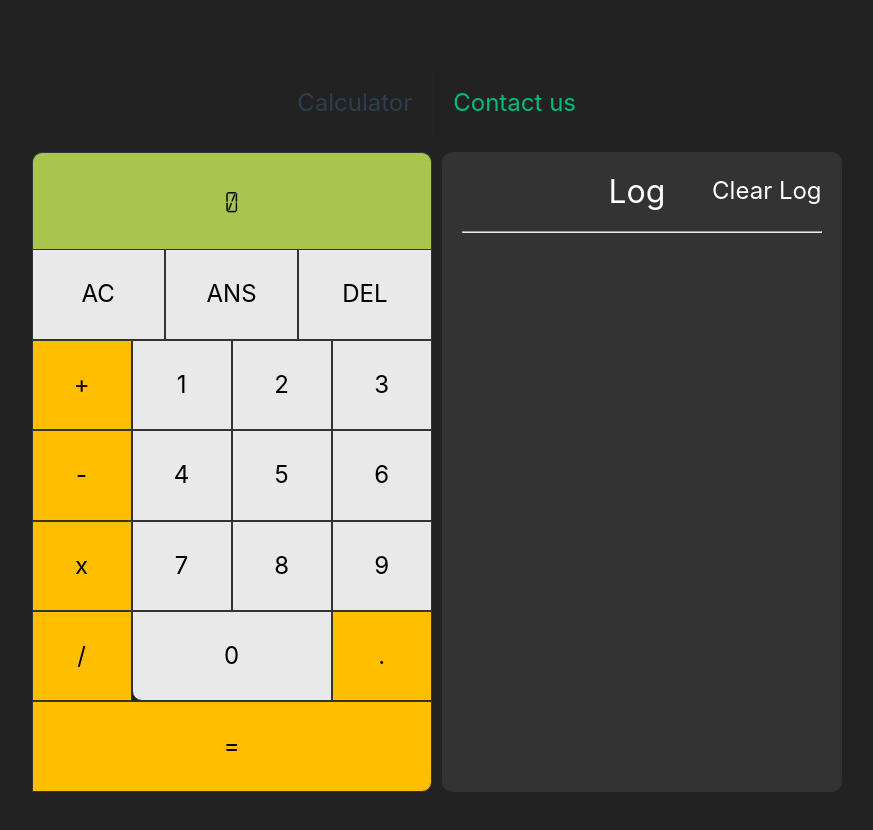
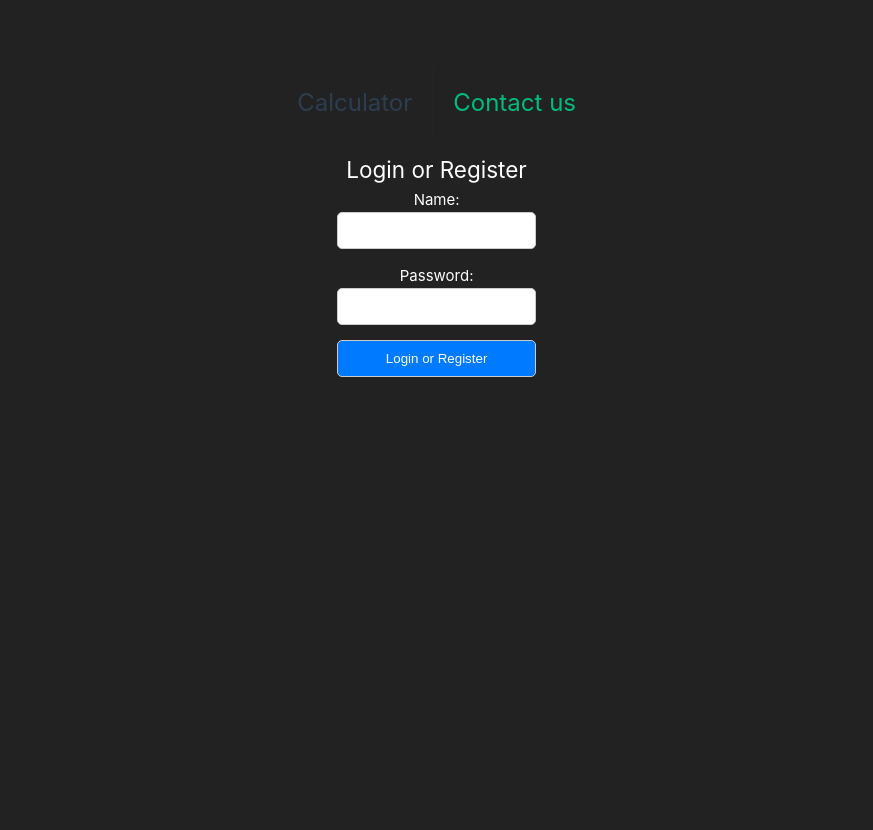
Before and after one commit to OHeggum/vue_calculator, a Vue app: page / in a window 1280 px wide. Shown: the top 830 px of the page, without its empty margins (197-1070 px from the left). After the commit the page ends 800 px from the top, so only its background shows below. Built offline with nearby package versions, Linux system fonts and the light colour scheme.

Commit message:
for push to central

```diff
--- /dev/null
+++ b/src/components/CalcHistoryLog.vue
@@ -0,0 +1,116 @@
+<template>
+    <div class="pagination-list">
+        <div class="pagination-item" v-for="(item, index) in paginatedItems" :key="index">
+            <div class="calculation">
+                <span>{{ item.num1 }}</span>
+                <span>{{ item.operator }}</span>
+                <span>{{ item.num2 }}</span>
+                <span>=</span>
+                <span>{{ item.result }}</span>
+            </div>
+        </div>
+        <div class="pagination-controls">
+            <button @click="previousPage" :disabled="currentPage === 1">Previous</button>
+            <button @click="nextPage" :disabled="currentPage === totalPages">Next</button>
+        </div>
+    </div>
+</template>
+
+<script>
+export default {
+    data() {
+        return {
+            items: [],
+            pageSize: 10,
+            currentPage: 1
+        };
+    },
+    computed: {
+        totalPages() {
+            return Math.ceil(this.items.length / this.pageSize);
+        },
+        paginatedItems() {
+            const startIndex = (this.currentPage - 1) * this.pageSize;
+            const endIndex = startIndex + this.pageSize;
+            return this.items.slice(startIndex, endIndex);
+        }
+    },
+    methods: {
+        previousPage() {
+            if (this.currentPage > 1) {
+                this.currentPage--;
+            }
+        },
+        nextPage() {
+            if (this.currentPage < this.totalPages) {
+                this.currentPage++;
+            }
+        }
+    },
+    created() {
+        // Populate items with example calculations (you can replace this with your actual data)
+        for (let i = 0; i < 50; i++) {
+            const num1 = Math.floor(Math.random() * 10) + 1;
+            const num2 = Math.floor(Math.random() * 10) + 1;
+            const operators = ['+', '-', '*', '/'];
+            const operator = operators[Math.floor(Math.random() * operators.length)];
+            let result;
+            switch (operator) {
+                case '+':
+                    result = num1 + num2;
+                    break;
+                case '-':
+                    result = num1 - num2;
+                    break;
+                case '*':
+                    result = num1 * num2;
+                    break;
+                case '/':
+                    result = num1 / num2;
+                    break;
+                default:
+                    result = num1 + num2;
+            }
+            this.items.push({
+                num1,
+                num2,
+                operator,
+                result
+            });
+        }
+    }
+};
+</script>
+
+<style scoped>
+.pagination-list {
+    display: flex;
+    flex-wrap: wrap;
+    justify-content: space-between;
+}
+
+.pagination-item {
+    width: 48%;
+    margin-bottom: 10px;
+}
+
+.calculation {
+    display: flex;
+    justify-content: space-between;
+    align-items: center;
+    padding: 5px;
+    border: 1px solid #ccc;
+    border-radius: 5px;
+}
+
+button {
+    margin-top: 10px;
+    padding: 5px 10px;
+    cursor: pointer;
+}
+
+button:disabled {
+    cursor: not-allowed;
+    opacity: 0.6;
+}
+</style>
--- /dev/null
+++ b/src/components/LoginPage.vue
@@ -0,0 +1,88 @@
+<template>
+    <div class="login-container">
+        <h2>Login or Register</h2>
+        <form @submit.prevent="loginOrRegister">
+            <div class="form-group">
+                <label for="name">Name:</label>
+                <input type="text" id="name" v-model="name" required>
+            </div>
+            <div class="form-group">
+                <label for="password">Password:</label>
+                <input type="password" id="password" v-model="password" required>
+            </div>
+            <button type="submit">Login or Register</button>
+        </form>
+    </div>
+</template>
+
+<script>
+export default {
+    data() {
+        return {
+            name: '',
+            password: ''
+        };
+    },
+    methods: {
+        loginOrRegister() {
+            const requestData = {
+                name: this.name,
+                password: this.password
+            };
+
+            fetch('http://localhost:8080/loginOrRegister', { // Update the URL to match your backend endpoint
+                method: 'POST',
+                headers: {
+                    'Content-Type': 'application/json'
+                },
+                body: JSON.stringify(requestData)
+            })
+                .then(response => {
+                    if (!response.ok) {
+                        throw new Error('Failed to login or register');
+                    }
+                    // Handle successful login or registration response here
+                    // For example, you might redirect the user to the home page or display a success message
+                    console.log('Login or registration successful');
+                    // Redirect to home page or perform other actions as needed
+                })
+                .catch(error => {
+                    console.error('Error logging in or registering:', error);
+                    // Handle error, such as displaying an error message to the user
+                    console.log('Something went wrong, please try again.');
+                });
+        }
+    }
+};
+</script>
+
+<style scoped>
+.login-container {
+    max-width: 300px;
+    margin: auto;
+}
+
+.form-group {
+    margin-bottom: 15px;
+}
+
+label {
+    display: block;
+}
+
+input[type="text"],
+input[type="password"],
+button {
+    width: 100%;
+    padding: 10px;
+    border: 1px solid #ccc;
+    border-radius: 5px;
+    box-sizing: border-box;
+}
+
+button {
+    background-color: #007bff;
+    color: #fff;
+    cursor: pointer;
+}
+</style>
--- a/src/router/index.js
+++ b/src/router/index.js
@@ -1,10 +1,16 @@
 import { createRouter, createWebHistory} from "vue-router";
 import Calculator_view from "../views/CalculatorView.vue";
 import FormView from "../views/FormView.vue";
+import loginView from "@/views/LoginView.vue";
 
 export default createRouter({
     history: createWebHistory(),
     routes: [
+        {
+            path: "/",
+            name: "login",
+            component: loginView,
+        },
         {
             path: "/",
             component: Calculator_view,
--- a/src/views/CalculatorView.vue
+++ b/src/views/CalculatorView.vue
@@ -2,6 +2,7 @@
 import CalculatorDisplay from "../components/CalculatorDisplay.vue";
 import CalculatorLog from "../components/CalculatorLog.vue";
 import CalculatorNumpad from "../components/CalculatorNumpad.vue";
+import calcHistoryLog from "@/components/CalcHistoryLog.vue";
 </script>
 
 <template>
@@ -11,6 +12,7 @@ import CalculatorNumpad from "../components/CalculatorNumpad.vue";
             <CalculatorNumpad @numpadClick="handleNumpadBtnClicked" />
         </div>
         <CalculatorLog :log="results" @clearLogClick="handleClearLogBtnClicked" />
+        <CalcHistoryLog></CalcHistoryLog>
     </div>
 </template>
 
--- /dev/null
+++ b/src/views/LoginView.vue
@@ -0,0 +1,19 @@
+<template>
+    <div>
+        <login-component></login-component>
+    </div>
+</template>
+
+<script>
+import LoginComponent from '../components/LoginPage.vue'; // Update the path as per your project structure
+
+export default {
+    components: {
+        LoginComponent
+    }
+};
+</script>
+
+<style>
+/* Add any styles specific to this view if needed */
+</style>
```
